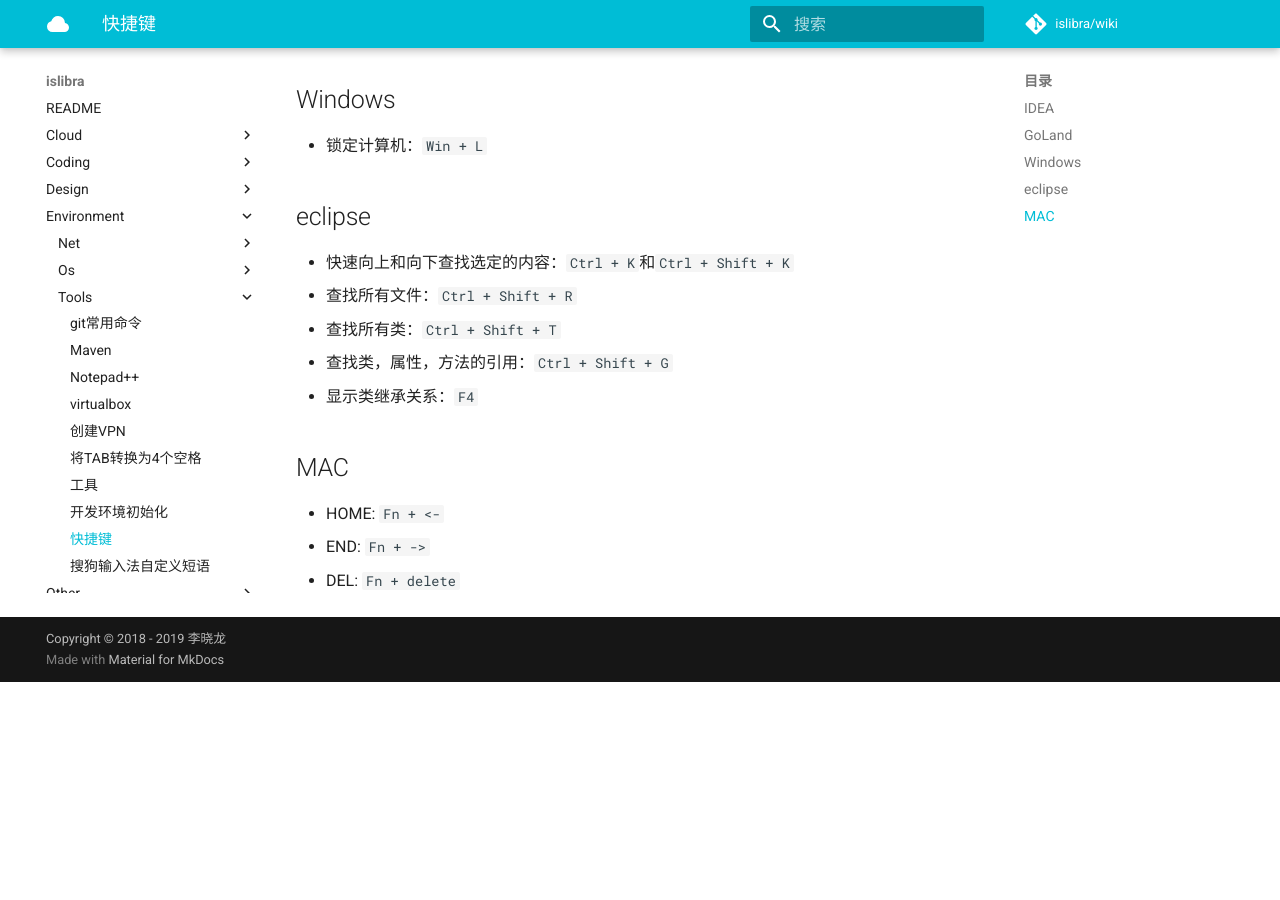
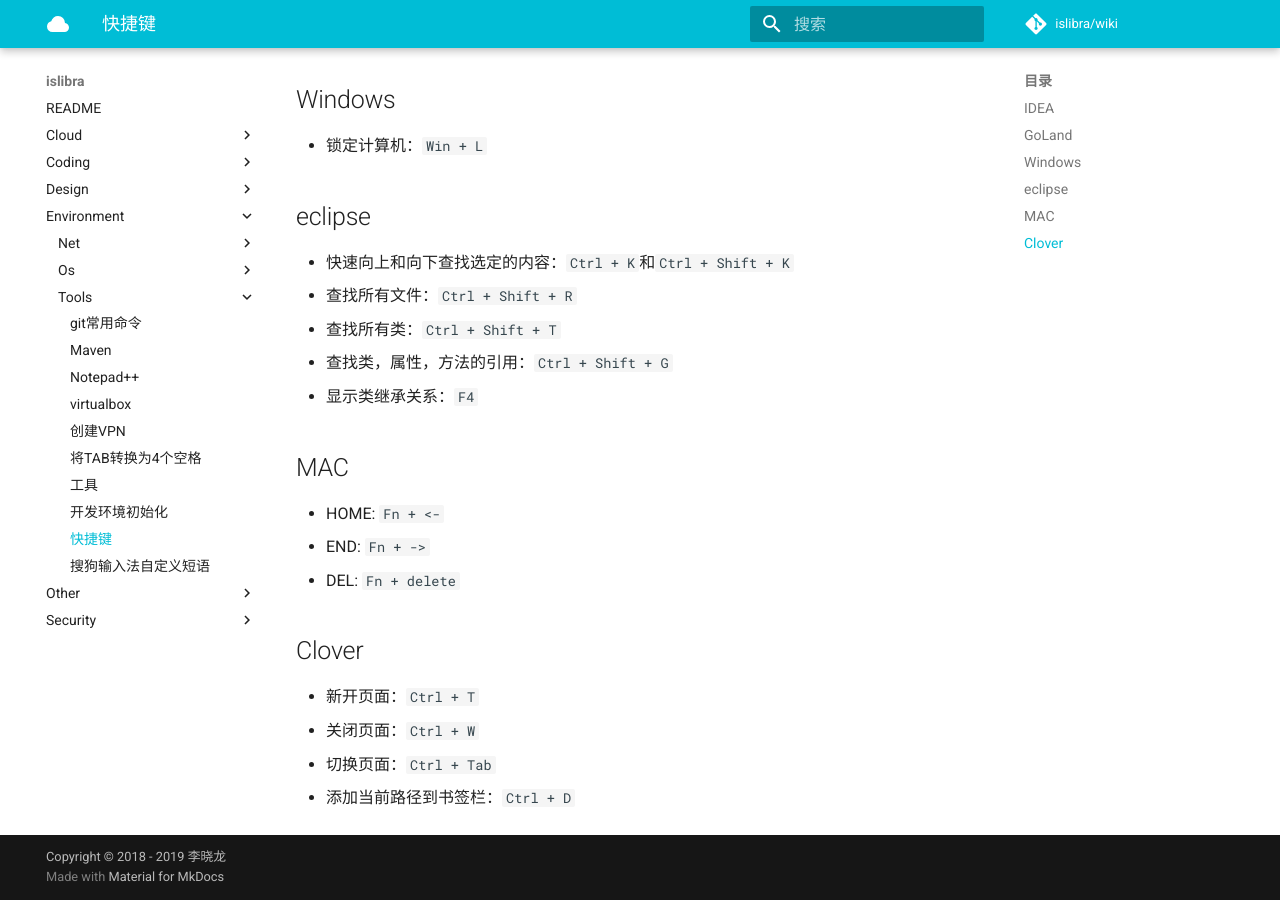
Before and after one commit to islibra/wiki, an MkDocs documentation site: the page built from docs/environment/tools/快捷键.md, in a window 1280 px wide and 900 px high, scrolled down 977 px. Built offline with MkDocs 1.6.1 and Material for MkDocs 9.7.7, drawn with Linux system fonts in a browser that asks for light colours; comment, search, counter and statistics services are not loaded; before the commit the page ends 1659 px from its top, so only the background shows below that.

Commit message:
Update 快捷键.md

```diff
--- a/docs/environment/tools/快捷键.md
+++ b/docs/environment/tools/快捷键.md
@@ -49,3 +49,10 @@
 - HOME: `Fn + <-`
 - END: `Fn + ->`
 - DEL: `Fn + delete`
+
+## Clover
+
+- 新开页面：`Ctrl + T`
+- 关闭页面：`Ctrl + W`
+- 切换页面：`Ctrl + Tab`
+- 添加当前路径到书签栏：`Ctrl + D`
```
